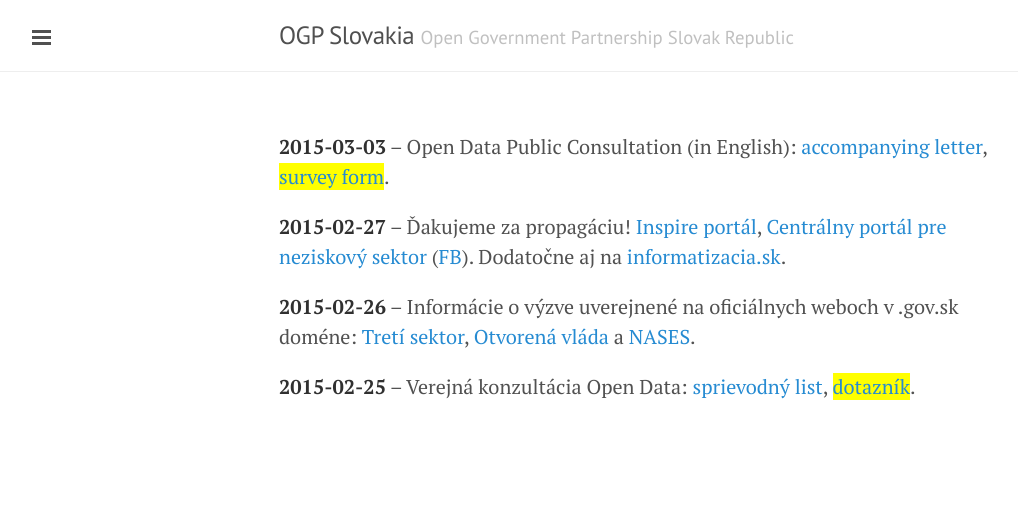
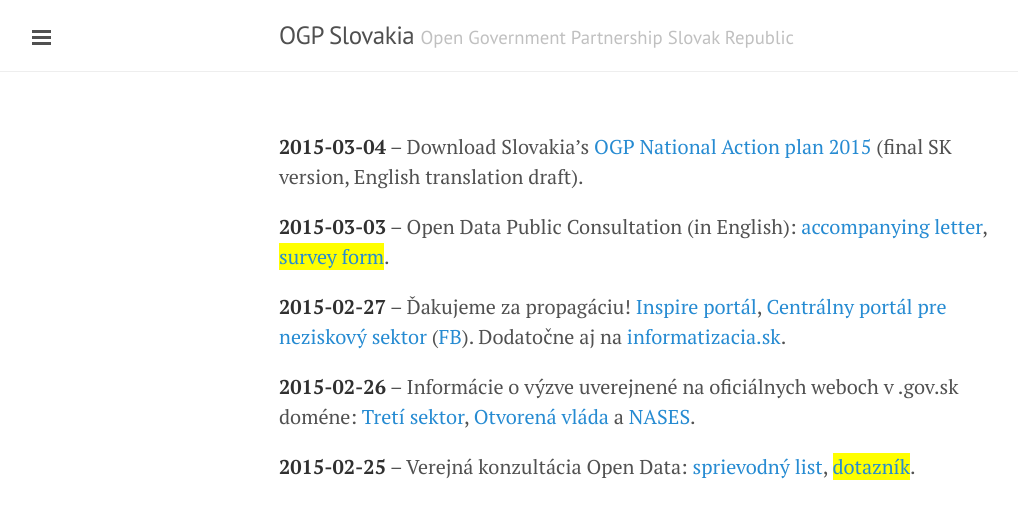
Before and after one commit to ogpslovakia/ogpslovakia.github.io, a Jekyll site: the page built from index.md, in a window 1280 px wide. Shown: the top 519 px of the page, without its empty margins (1-1019 px from the left). Built offline with Jekyll 4.4.1, drawn with Linux system fonts in a browser that asks for light colours; Markdown is read by kramdown in place of the engine named in the settings.

Commit message:
Link to Action Plan download

```diff
--- a/index.md
+++ b/index.md
@@ -2,6 +2,8 @@
 title: OGP SK home
 layout: default
 ---
+
+**2015-03-04** -- Download Slovakia's [OGP National Action plan 2015](download/2015/nap2015.zip) (final SK version, English translation draft).
 
 **2015-03-03** -- Open Data Public Consultation (in English): [accompanying letter](http://bit.ly/opendataconsultation), <span style="background-color: yellow;">[survey form](http://bit.ly/consultation2015)</span>.
 
```
